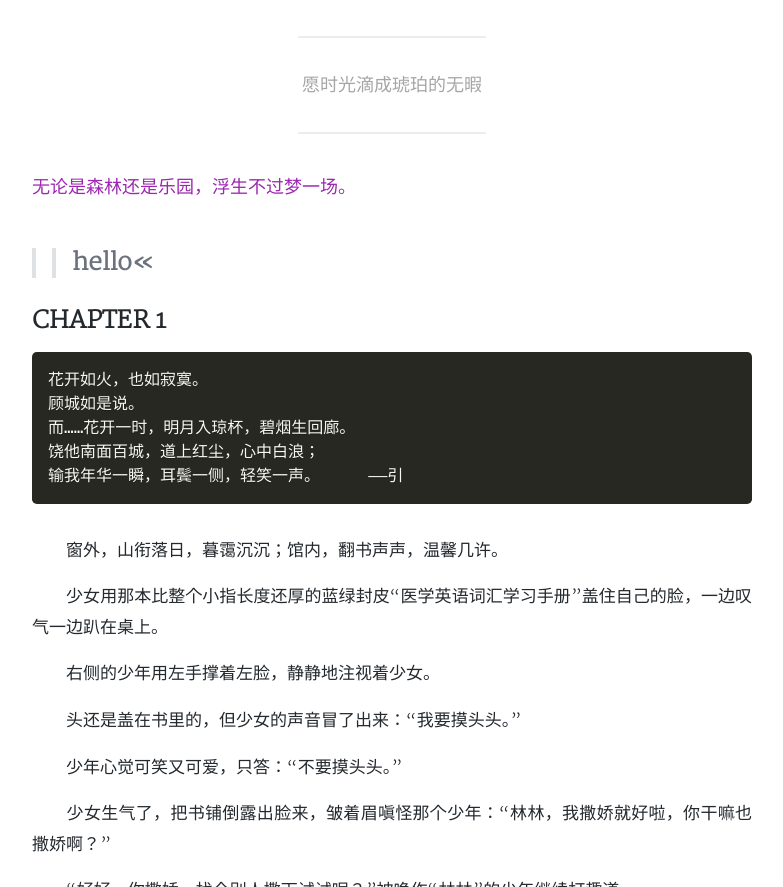
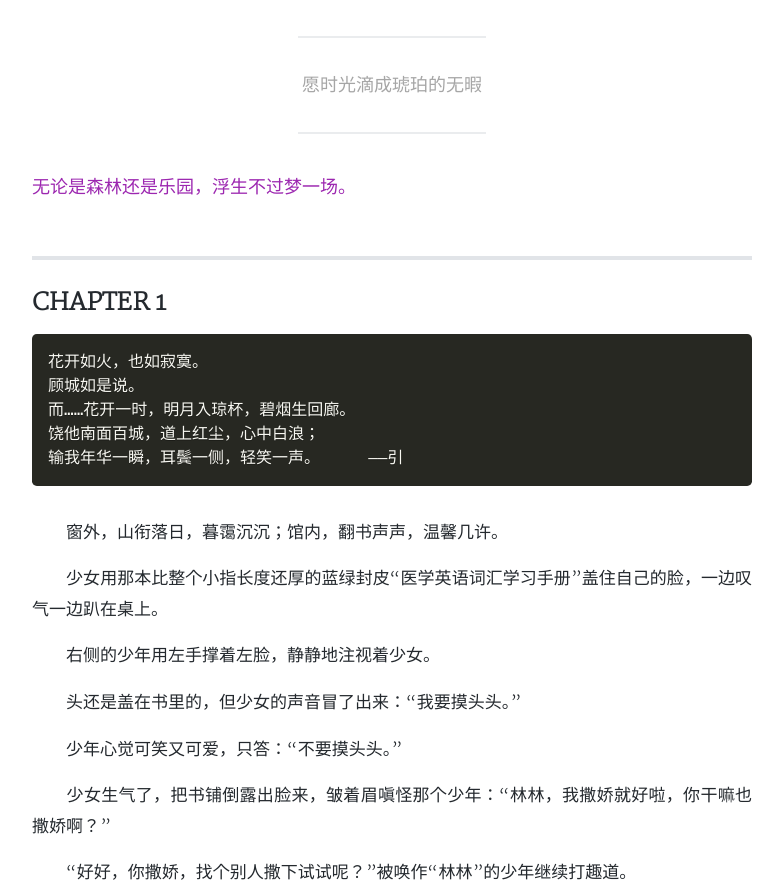
Before and after one commit to flora715/flora715.github.io, a Jekyll site: the page built from _posts/2020-08-09-林间浮生.md, in a window 1280 px wide and 900 px high, scrolled down 451 px, cut to the strip 13-900 px from the top of the window. Shown: the whole strip, without its empty margins (248-1031 px from the left). Built offline with Jekyll 4.4.1, drawn with Linux system fonts in a browser that asks for light colours; nearby versions of some CDN libraries; a style sheet for code colours, icons or effects is not loaded.

Commit message:
修改文件: _posts/2020-08-09-林间浮生.md

```diff
--- a/_posts/2020-08-09-林间浮生.md
+++ b/_posts/2020-08-09-林间浮生.md
@@ -9,7 +9,7 @@ tags: 短文&
 <span1>无论是森林还是乐园，浮生不过梦一场。</span1>
   <style> span1 {color:#9C27B0; font-size:18px;}</style>
 <br/>
->>**hello**<<
+
 -------------------------------------------------------------------------
 
 
```
